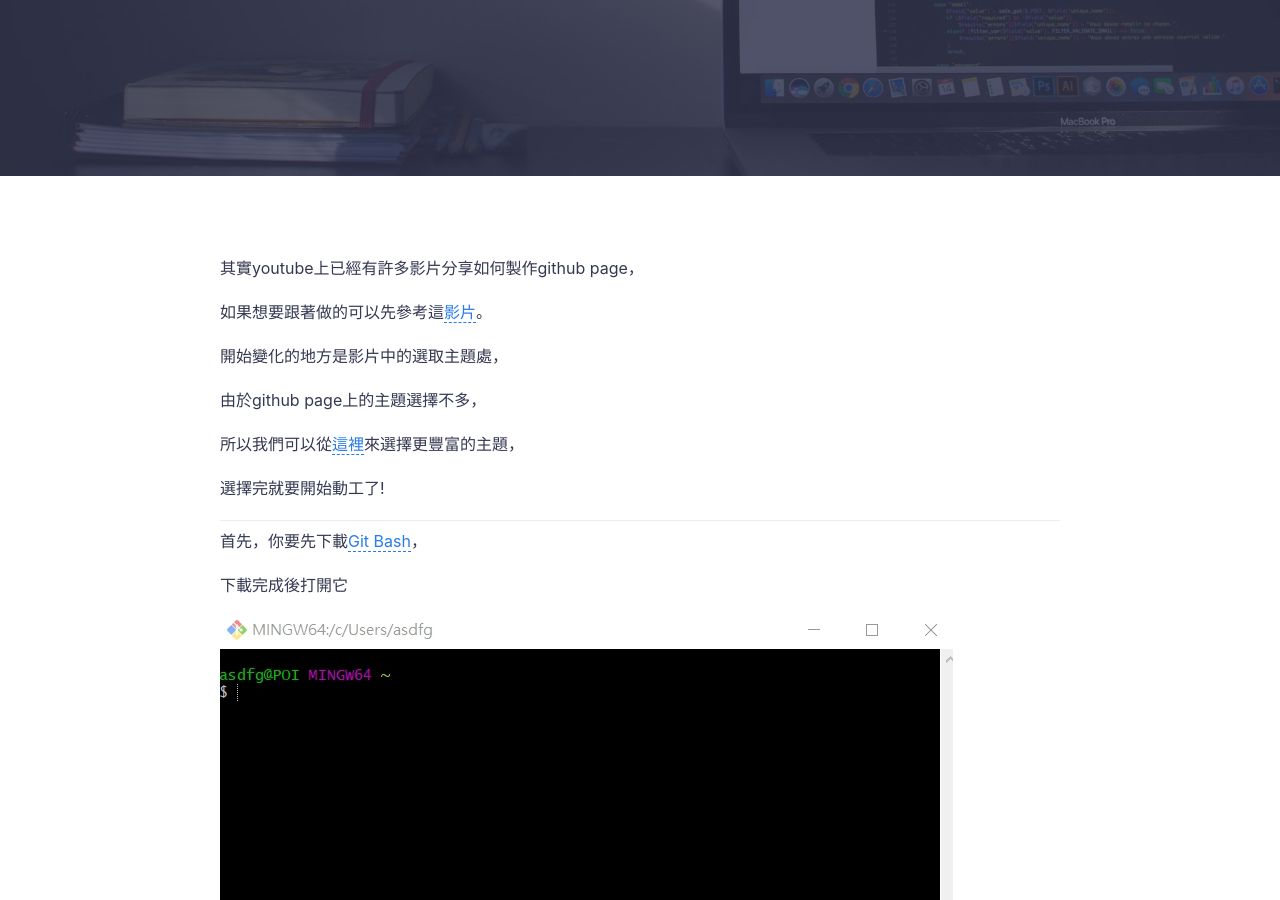
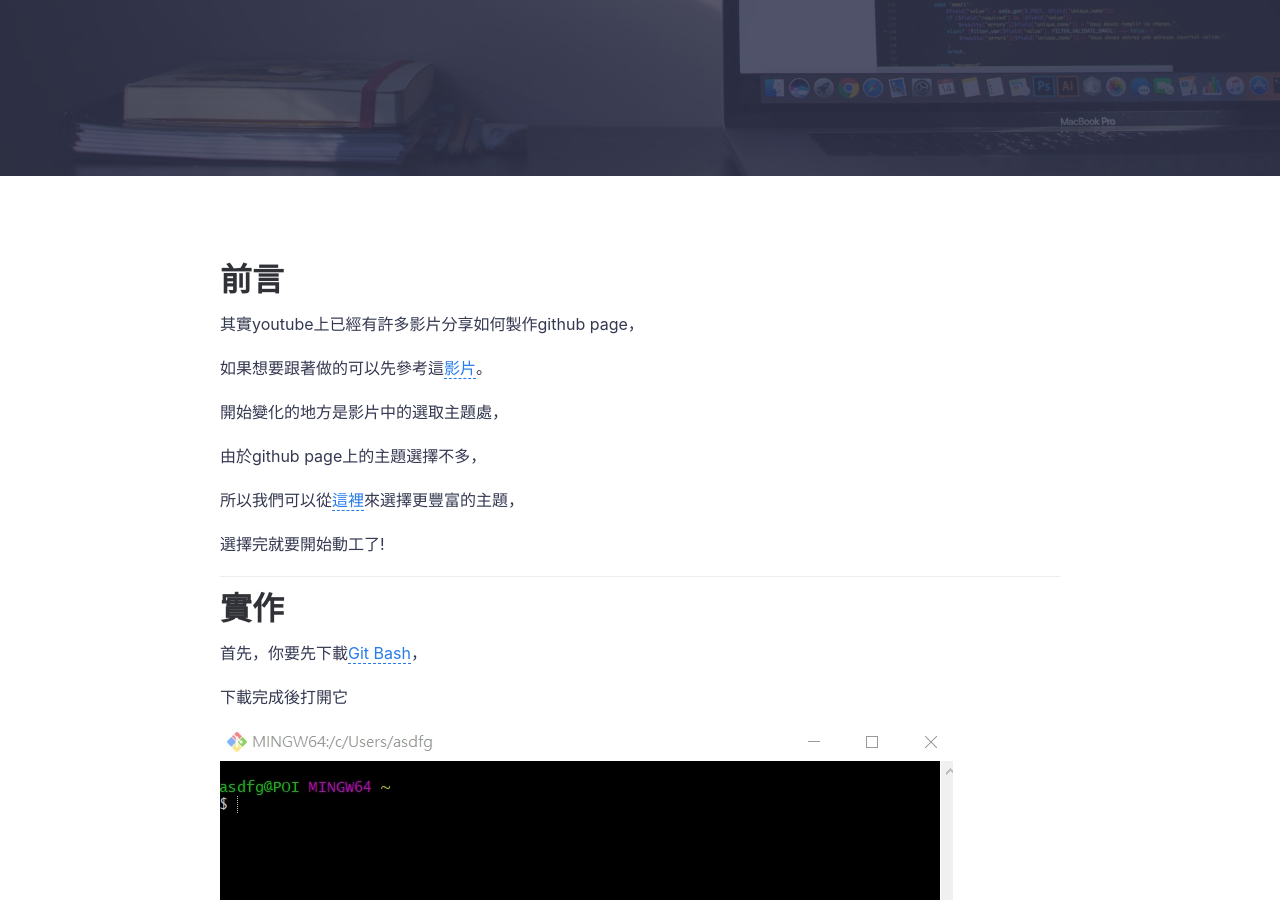
Before and after one commit to poi0905/blog, a Jekyll site: the page built from _posts/2020-07-02-githubpagetutorial.md, in a window 1280 px wide and 900 px high, scrolled down 400 px. Built offline with Jekyll 4.4.1, drawn with Linux system fonts in a browser that asks for light colours; comment, search, counter and statistics services are not loaded.

Commit message:
2020/7/2

```diff
--- a/_posts/2020-07-02-githubpagetutorial.md
+++ b/_posts/2020-07-02-githubpagetutorial.md
@@ -5,6 +5,8 @@ summary: 這篇文章來分享一下如何用github page來做屬於自己的部
 featured-img: emile-perron-190221
 categories: 教學
 ---
+
+# 前言
 
 其實youtube上已經有許多影片分享如何製作github page，
 
@@ -20,6 +22,8 @@ categories: 教學
 
 ***
 
+# 實作
+
 首先，你要先下載[Git Bash](https://git-scm.com/downloads)，
 
 下載完成後打開它
```
